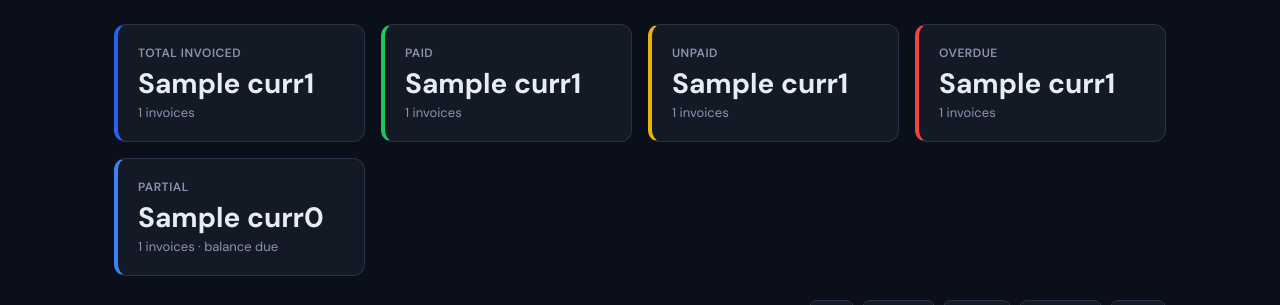
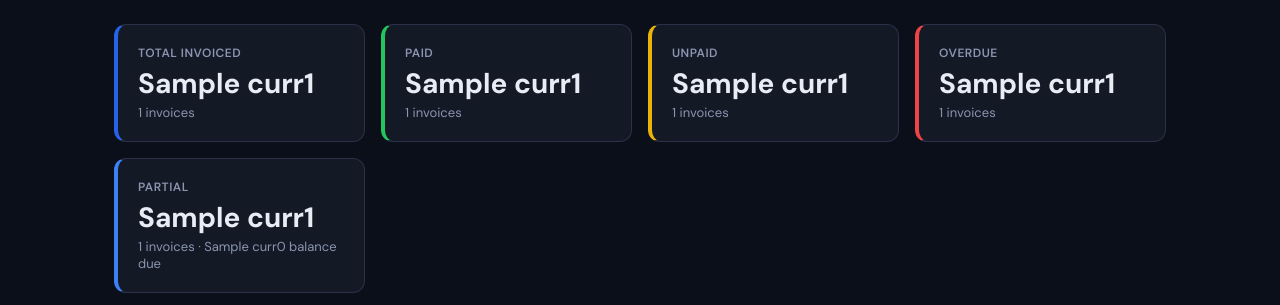
Before and after one commit to akaistudio/invoicesnap, a Flask app: template templates/dashboard.html in a window 1280 px wide. Shown: the part 63-368 px from the top of the page. Run offline with Flask 3, Linux system fonts and the light colour scheme; the template is opened without the code that fills it: most values are stand-ins (such as "Sample title", 1, 10 or a date in 2020); some libraries are stand-ins or nearby versions.

Commit message:
fix: partial card shows full invoice value so all cards add up to total invoiced

```diff
--- a/templates/dashboard.html
+++ b/templates/dashboard.html
@@ -116,9 +116,9 @@
             </div>
             {% if stats.count_partial > 0 %}
             <div class="stat-card partial">
-                <div class="label">Partial</div>
-                <div class="value">{{ curr }}{{ "{:,.0f}".format(stats.total_partial - stats.total_partial_paid) }}</div>
-                <div class="sub">{{ stats.count_partial }} invoices · balance due</div>
+                <div class="label">PARTIAL</div>
+                <div class="value">{{ curr }}{{ "{:,.0f}".format(stats.total_partial) }}</div>
+                <div class="sub">{{ stats.count_partial }} invoices · {{ curr }}{{ "{:,.0f}".format(stats.total_partial - stats.total_partial_paid) }} balance due</div>
             </div>
             {% endif %}
         </div>
```
